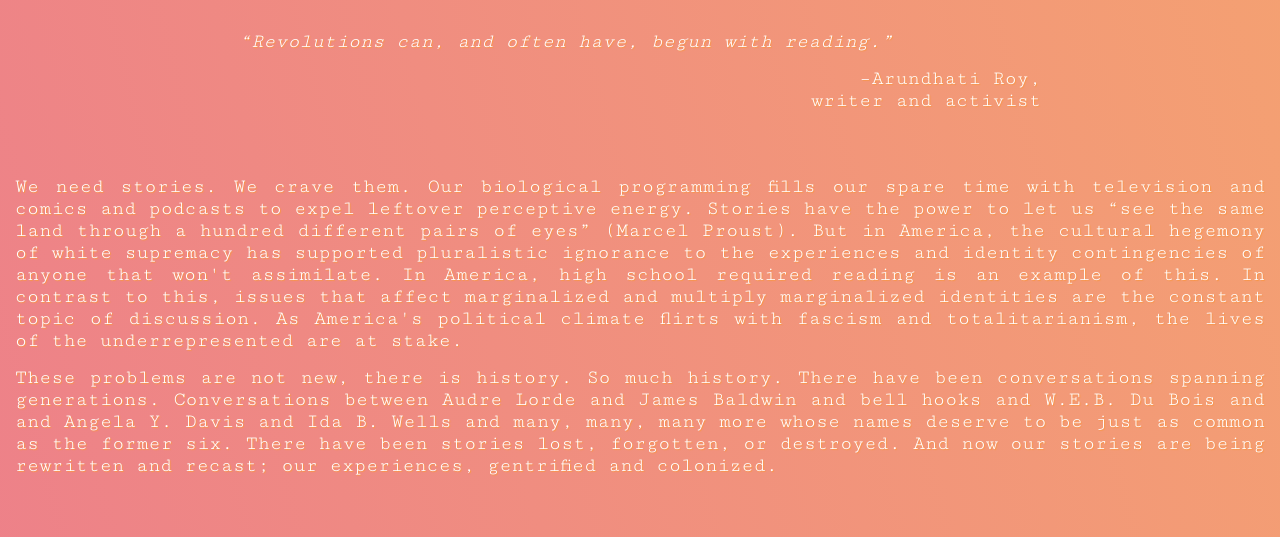
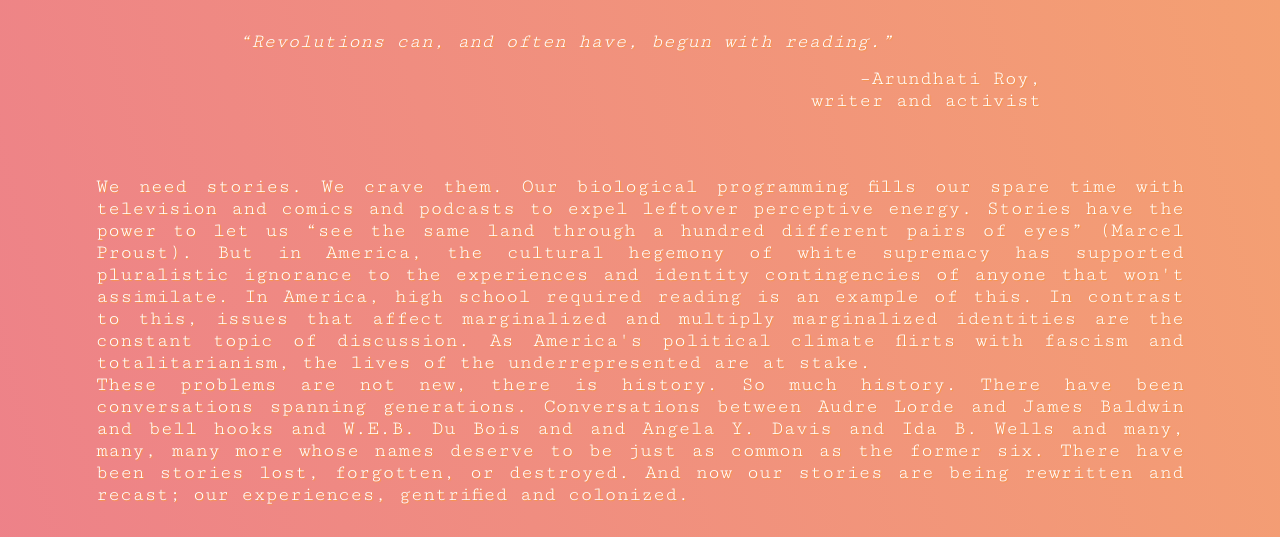
Before and after one commit to TheNewRequiredReading/www, a plain HTML site: page index.html in a window 1280 px wide. Shown: the part 236-773 px from the top of the page. Drawn offline with Linux system fonts and the light colour scheme.

Commit message:
text margins

```diff
--- a/index.css
+++ b/index.css
@@ -132,7 +132,15 @@ header {
 }
 
 .text p {
+	width: 95%;
+	margin: 0 auto;
 	text-align: justify;
+}
+@media only screen and (min-width: 769px) {
+	.text p {
+		width: 85%;
+		margin: 0 auto;
+	}
 }
 
 .newsletter-form form {
```
